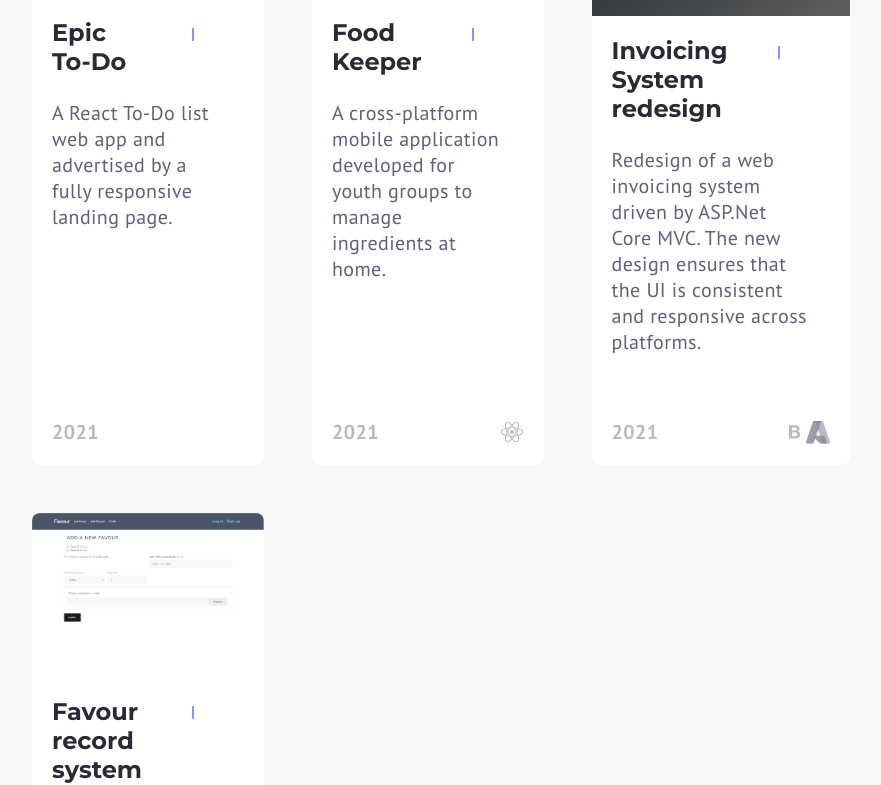
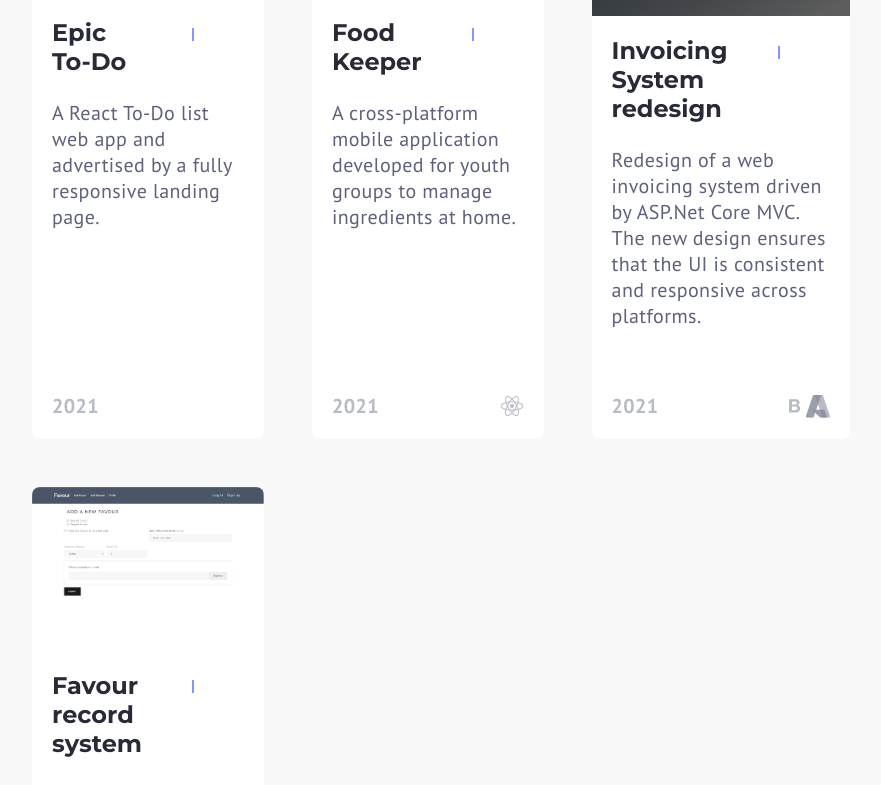
Before and after one commit to mong00x/portfolio, a Next.js app: page / in a window 1280 px wide. Shown: the part 723-1508 px from the top of the page, without its empty margins (224-1105 px from the left). Built offline with nearby package versions, Linux system fonts and the light colour scheme.

Commit message:
seprate styles related to project card into Project.module.css

```diff
--- /dev/null
+++ b/styles/Project.module.css
@@ -0,0 +1,116 @@
+.project {
+  display: flex;
+  flex-direction: column;
+  border-radius: calc(var(--border-radius) * 2);
+  background: var(--project-color);
+  box-shadow: var(--box-shadow);
+  transition: all 0.2s;
+}
+
+.project:hover,
+.project:focus-within {
+  margin: -0.3rem 0 0.3rem 0;
+  /* box-shadow: var(--box-shadow-hover); */
+}
+
+.project img {
+  width: 100%;
+  padding: auto;
+  height: auto;
+  border-radius: calc(var(--border-radius) * 2) calc(var(--border-radius) * 2) 0
+    0;
+}
+
+.project .contextcontainer {
+  display: flex;
+  flex-direction: column;
+  padding: 1.25rem;
+  height: 100%;
+}
+
+.contextheader {
+  display: flex;
+  flex-direction: row;
+  justify-content: space-between;
+}
+
+.contextbody {
+  margin-bottom: 4rem;
+}
+
+.contextbtngroup {
+  display: flex;
+  flex-direction: row;
+  justify-content: space-between;
+  font-size: 1.75rem;
+  width: auto;
+  max-height: 2rem;
+}
+
+.contextbtngroup .break {
+  border-right: 2px solid var(--accent1-color);
+  margin: 0.6rem 0.25rem;
+}
+
+.contextbtngroup button {
+  margin: auto 0.25em;
+  width: 2rem;
+  height: 2rem;
+  color: var(--accent1-color);
+  border-radius: var(--border-radius);
+  transition: background-color 0.3s !important;
+}
+
+.contextbtngroup button:hover {
+  background-color: var(--dark-hover-color);
+}
+
+.projectfooter {
+  display: flex;
+  flex-direction: row;
+  justify-content: space-between;
+  margin-top: auto;
+}
+
+.projectyear {
+  margin: 0 !important;
+}
+
+.stacksWrapper {
+  display: flex;
+}
+
+.stacksWrapper ion-icon,
+.stacksWrapper svg {
+  fill: var(--dark-light-color);
+  font-size: 1.5rem;
+  margin: auto 0;
+}
+.stacksWrapper svg {
+  width: 1.5rem;
+  height: auto;
+}
+
+.stacksWrapper div {
+  display: flex;
+  flex-direction: column;
+  align-items: center;
+}
+
+.svg {
+  display: none;
+}
+
+.about {
+  padding: 8rem 0 4rem 0;
+}
+
+@media (pointer: coarse) {
+  .project {
+    transition: none;
+  }
+  .project:hover,
+  .project:focus-within {
+    margin: auto;
+  }
+}
```
Also changed, not shown: components/Project.js (+3 -1 lines).
